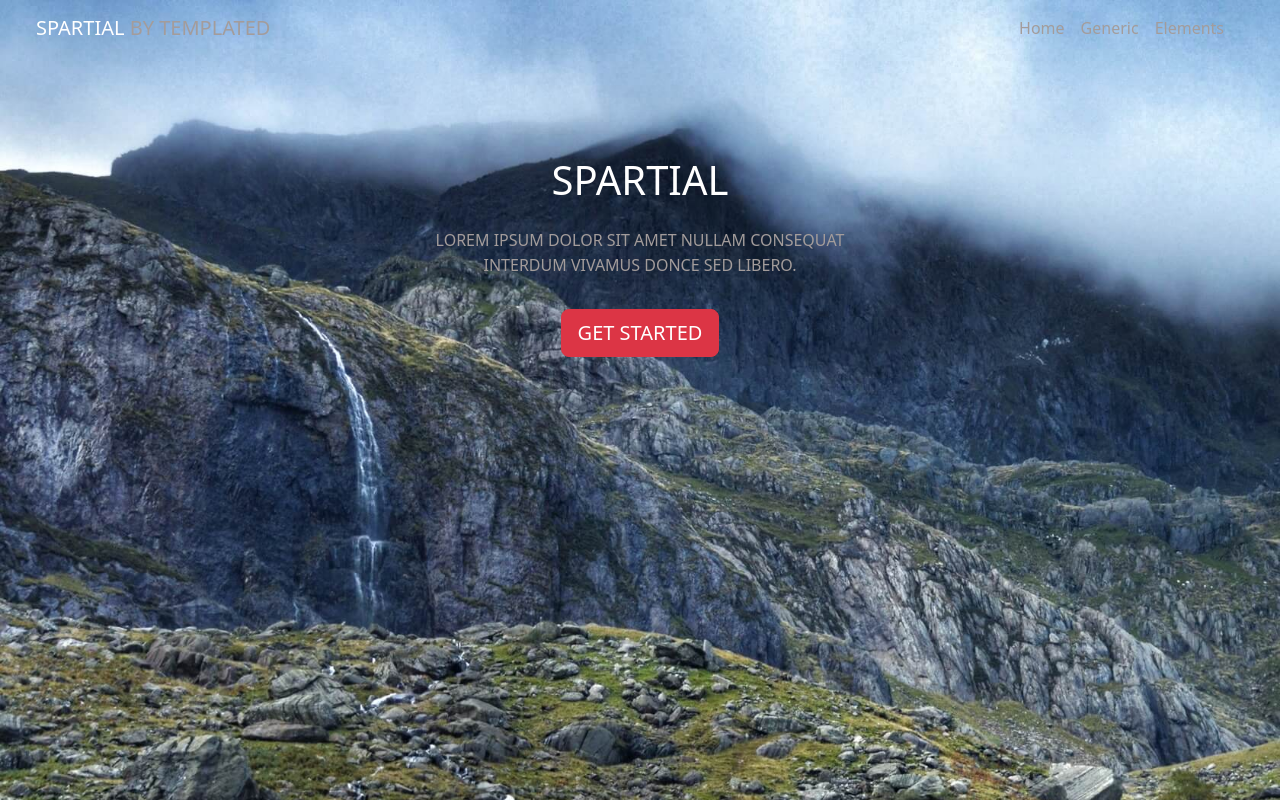
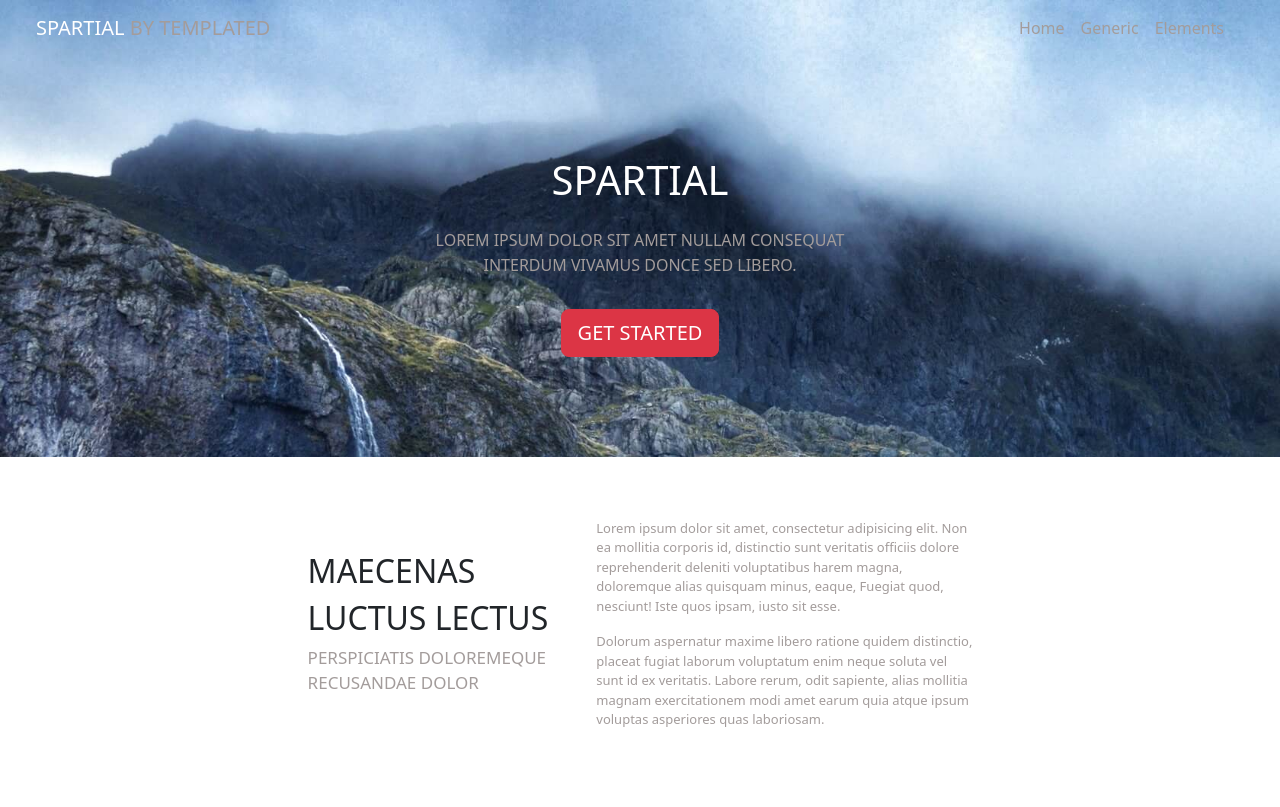
Before and after one commit to mrwnbk/exoSpartial, a website: page index.html in a window 1280 px wide. Drawn offline with nearby package versions, Linux system fonts and the light colour scheme.

Commit message:
section 2

```diff
--- a/index.html
+++ b/index.html
@@ -49,6 +49,24 @@
 
     </section>
 
+<!-- /////////// Section 2 /////////// -->
+
+    <section class="d-flex justify-content-center align-items-center gap-5 section2">
+
+        <div>
+            <h2>MAECENAS</h2>
+            <h2>LUCTUS LECTUS</h2>
+            <p id="parTitre">PERSPICIATIS DOLOREMEQUE <br>RECUSANDAE DOLOR</p>
+        </div>
+
+        <div>
+            <p>Lorem ipsum dolor sit amet, consectetur adipisicing elit. Non <br>ea mollitia corporis id, distinctio sunt veritatis officiis dolore <br>reprehenderit deleniti voluptatibus harem magna, <br>doloremque alias quisquam minus, eaque, Fuegiat quod, <br>nesciunt! Iste quos ipsam, iusto sit esse.</p>
+
+            <p>Dolorum aspernatur maxime libero ratione quidem distinctio, <br>placeat fugiat laborum voluptatum enim neque soluta vel <br>sunt id ex veritatis. Labore rerum, odit sapiente, alias mollitia <br>magnam exercitationem modi amet earum quia atque ipsum <br>voluptas asperiores quas laboriosam.</p>
+        </div>
+
+    </section>
+
 
     <script src="./node_modules/bootstrap/dist/js/bootstrap.js"></script>
 </body>
--- a/src/sass/app.sass
+++ b/src/sass/app.sass
@@ -7,3 +7,4 @@
 @import ./modules/_style
 @import ./modules/_nav
 @import ./modules/_section1
+@import ./modules/_section2
--- /dev/null
+++ b/src/sass/modules/_section2.sass
@@ -0,0 +1,10 @@
+.section2
+    width: 100%
+    height: 350px
+    background-color: white
+
+    p
+        font-size: 13px
+
+#parTitre
+        font-size: 17px
```
Also changed, not shown: public/css/app.css, 1 other file.
